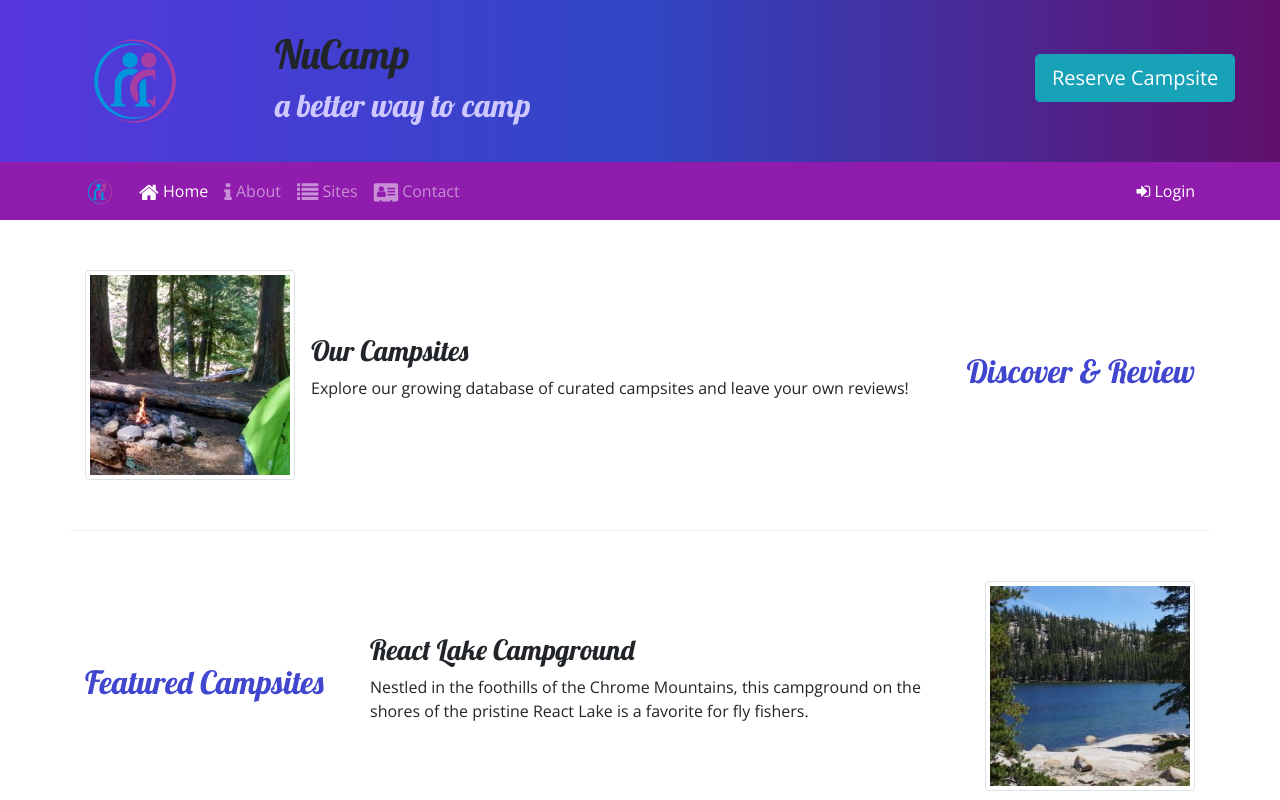
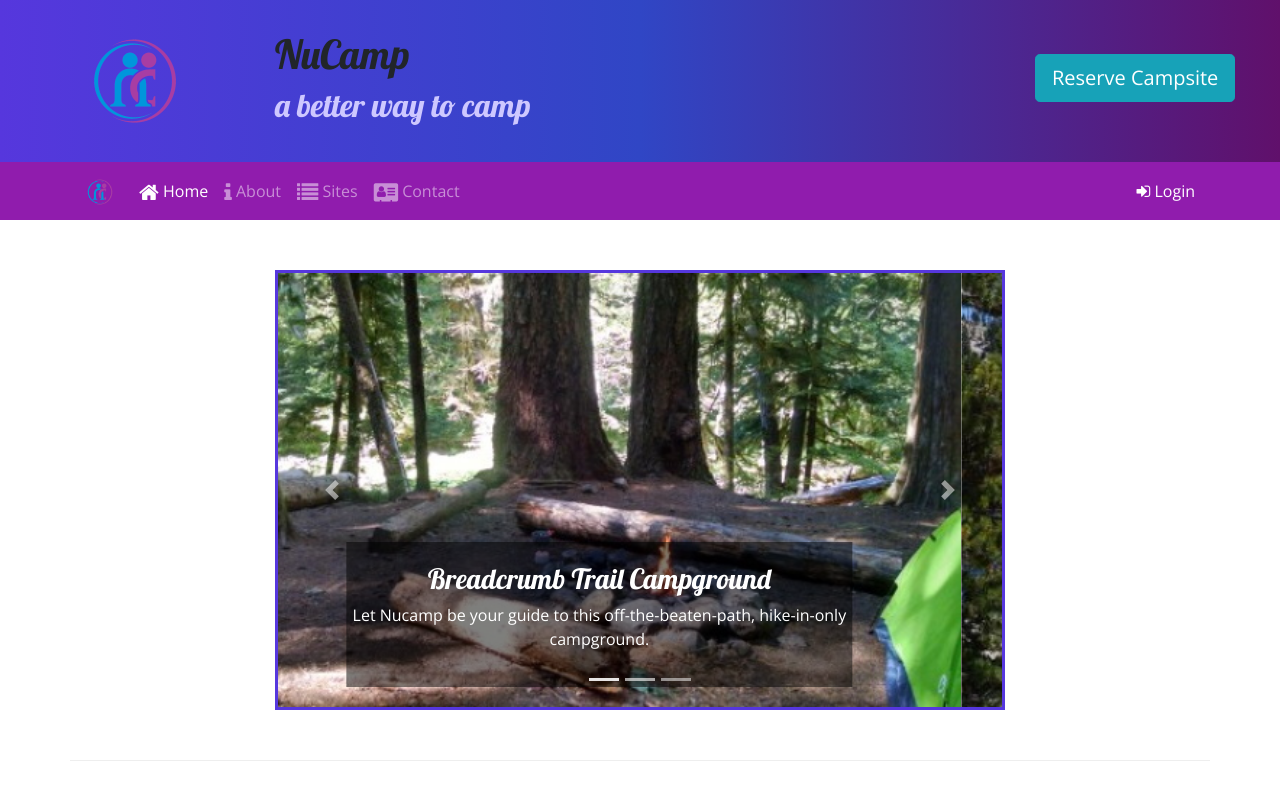
Before and after one commit to InfoPrince21/WebDev, a website: page index.html in a window 1280 px wide. Shown: the top 800 px of the page. Drawn offline with nearby package versions, Linux system fonts and the light colour scheme.

Commit message:
Carousel

```diff
--- a/css/styles.css
+++ b/css/styles.css
@@ -45,3 +45,11 @@ a, a:hover {
     color: inherit;
     text-decoration: none;
   }
+
+.carousel-caption {
+    background-color: rgba(0, 0, 0, 0.5);
+}
+
+.carousel {
+    border: solid #5637DD;
+}
--- a/index.html
+++ b/index.html
@@ -91,6 +91,50 @@
         </div>
 
         <div class="container">
+            <div class="row row-content">
+                <div class="col-md-8 mx-auto">
+                    <div id="homeCarousel" class="carousel slide" data-ride="carousel">
+                        <ol class="carousel-indicators">
+                            <li data-target="#homeCarousel" data-slide-to="0" class="active"></li>
+                            <li data-target="#homeCarousel" data-slide-to="1"></li>
+                            <li data-target="#homeCarousel" data-slide-to="2"></li>
+                        </ol>
+                        <div class="carousel-inner">
+                            <div class="carousel-item active">
+                                <img class="d-block w-100" src="img/breadcrumb-trail.jpg" alt="Breadcrumb Trail Campground" />
+                                <div class="carousel-caption">
+                                    <h3>Breadcrumb Trail Campground</h3>
+                                    <p class="d-none d-sm-block">Let Nucamp be your guide to this off-the-beaten-path, hike-in-only campground.</p>
+                                </div>
+                            </div>
+                            <div class="carousel-item">
+                                <img class="d-block w-100" src="img/react-lake.jpg" alt="React Lake Campground" />
+                                <div class="carousel-caption">
+                                    <h3>React Lake</h3>
+                                    <p class="d-none d-sm-block">Nestled in the foothills of the Chrome Mountains, this campground on the shores of the pristine React Lake is a favorite for fly fishers.</p>
+                                </div>
+                            </div>
+                            <div class="carousel-item">
+                                <img class="d-block w-100" src="img/chrome-river.jpg" alt="Chrome River Campground" />
+                                <div class="carousel-caption">
+                                    <h3>Chrome River</h3>
+                                    <p class="d-none d-sm-block">Spend a few sunny days and starry nights beneath a canopy of old-growth firs at this enchanting spot by the Chrome River.</p>
+                                </div>
+                            </div>
+                        </div>
+                        <a class="carousel-control-prev" href="#homeCarousel" role="button" data-slide="prev">
+                            <span class="carousel-control-prev-icon"></span>
+                            <span class="sr-only">Previous</span>
+                        </a>
+                        <a class="carousel-control-next" href="#homeCarousel" role="button" data-slide="next">
+                            <span class="carousel-control-next-icon"></span>
+                            <span class="sr-only">Next</span>
+                        </a>
+                    </div>
+                </div>
+            </div>
+
+
             <div class="row row-content align-items-center">
                 <div class="col-sm-4 order-sm-last col-md-3">
                     <h2 class="text-sm-right">Discover & Review</h2>
```
